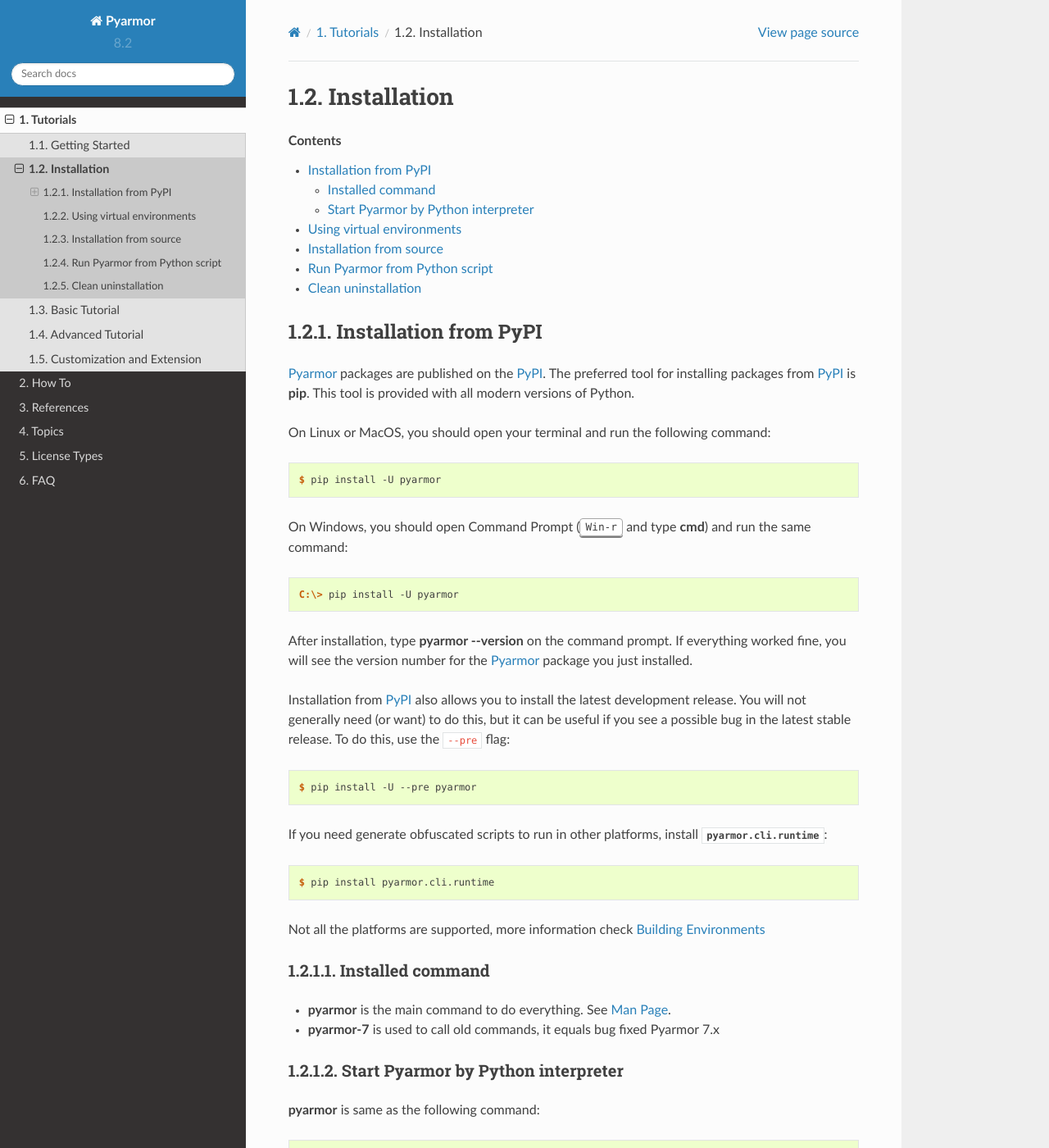
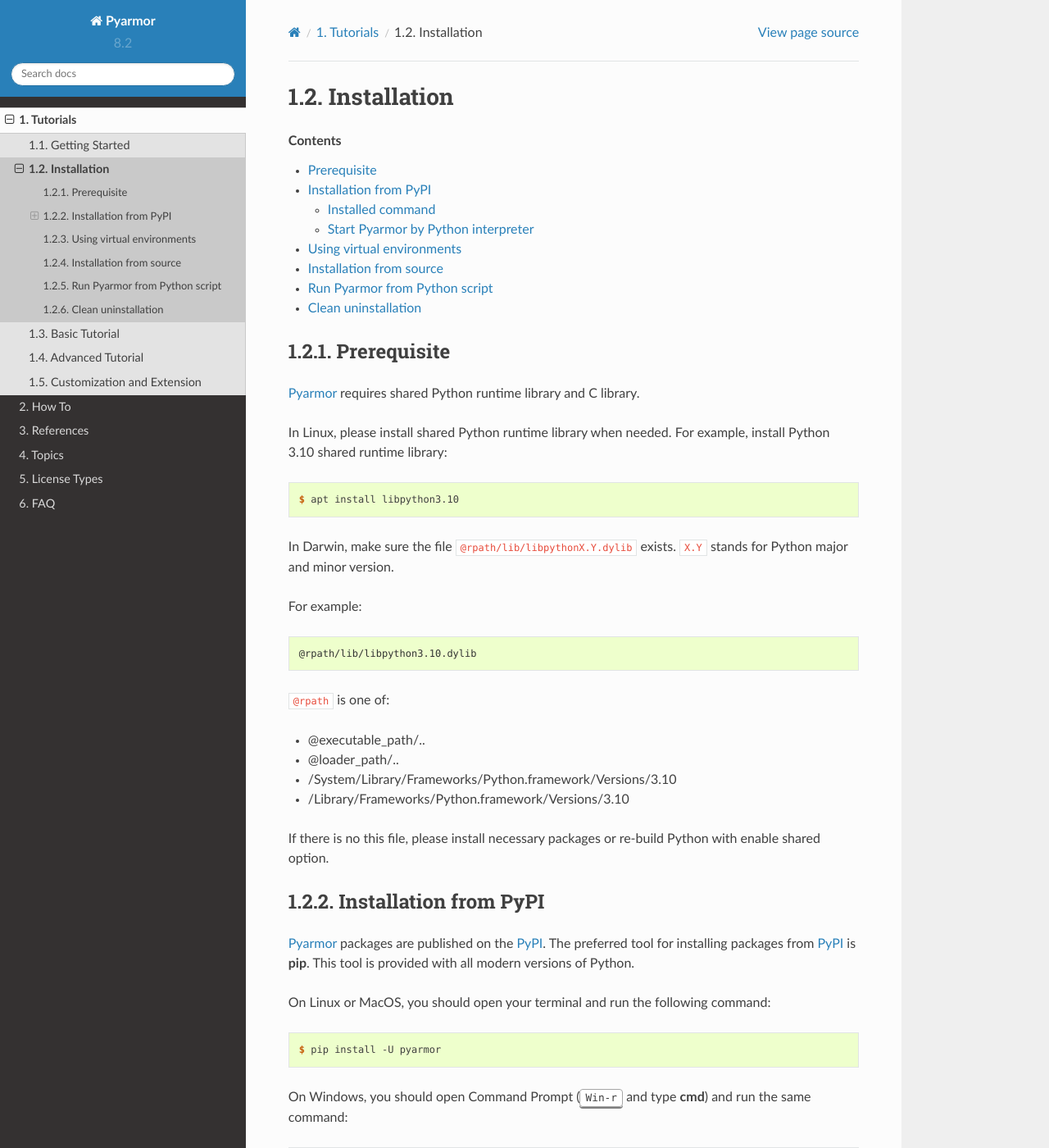
Before and after one commit to dashingsoft/pyarmor, a Sphinx documentation site: the page built from docs/tutorial/installation.rst, in a window 1280 px wide and 1400 px high. Shown: the whole window at 82% size. Built offline with Sphinx 7.4.7 and the Read the Docs theme 2.0.0, drawn with Linux system fonts in a browser that asks for light colours; some of the changed text lies outside the part shown.

```diff
--- a/docs/reference/errors.rst
+++ b/docs/reference/errors.rst
@@ -151,7 +151,7 @@ Here list some outer errors. Most of them are caused by missing some system libr
 
 By searching error message in google or any other search engine to find the solution.
 
-- **Operation did not complete successfully because the file contains a virus or is potentially unwanted software question**
+**Operation did not complete successfully because the file contains a virus or is potentially unwanted software question**
 
   It's caused by Windows Defender, not Pyarmor. I'm sure Pyarmor is safe, but it uses some techniques which let anti-virus tools make wrong decision. The solutions what I thought of
 
@@ -159,7 +159,7 @@ By searching error message in google or any other search engine to find the solu
   2. Ask question in MSDN
   3. Google this error message
 
-- **Library not loaded: '@rpath/Frameworks/Python.framework/Versions/3.9/Python'**
+**Library not loaded: '@rpath/Frameworks/Python.framework/Versions/3.9/Python'**
 
   When Python is not installed in the standard path, or this Python is not Framework, pyarmor reports this error. The solution is using ``install_name_tool`` to change ``pytransform3.so``. For example, in `anaconda3` with Python 3.9, first search which CPython library is installed::
 
--- a/docs/tutorial/installation.rst
+++ b/docs/tutorial/installation.rst
@@ -8,6 +8,30 @@
    :backlinks: top
 
 .. highlight:: console
+
+Prerequisite
+============
+
+Pyarmor_ requires shared Python runtime library and C library.
+
+In Linux, please install shared Python runtime library when needed. For example, install Python 3.10 shared runtime library::
+
+    $ apt install libpython3.10
+
+In Darwin, make sure the file ``@rpath/lib/libpythonX.Y.dylib`` exists. ``X.Y`` stands for  Python major and minor version.
+
+For example::
+
+    @rpath/lib/libpython3.10.dylib
+
+``@rpath`` is one of:
+
+- @executable_path/..
+- @loader_path/..
+- /System/Library/Frameworks/Python.framework/Versions/3.10
+- /Library/Frameworks/Python.framework/Versions/3.10
+
+If there is no this file, please install necessary packages or re-build Python with enable shared option.
 
 .. _install-pypi:
 
```
Also changed, not shown: docs/questions.rst (+21 -0 lines), docs/topic/repack.rst (+21 -0 lines).
